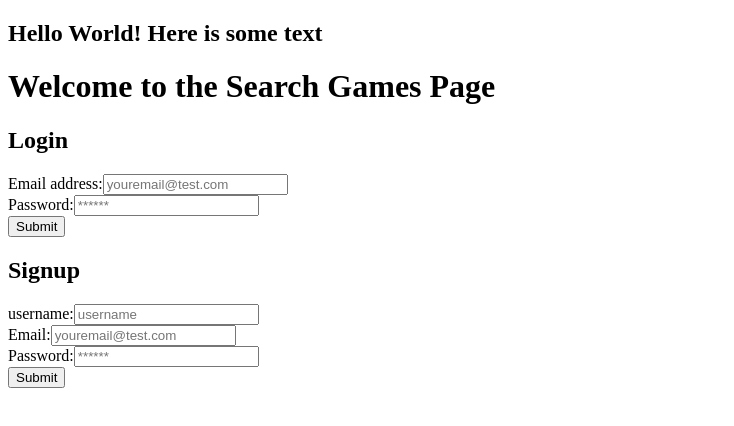
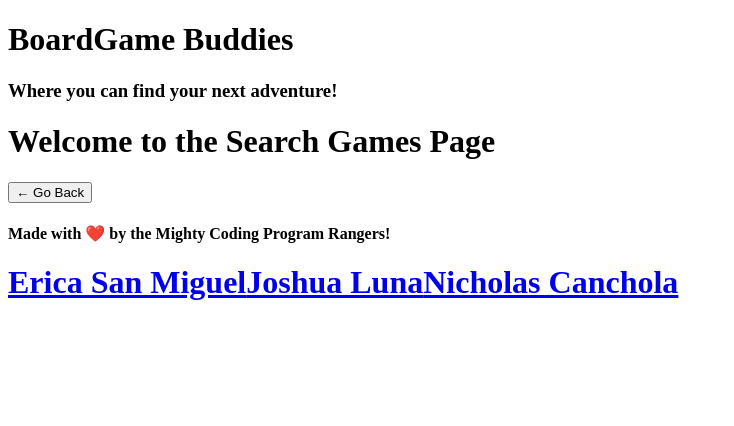
Before and after one commit to erica-210/Board-Buddies, a React (Vite) app in the folder client/: page /search in a window 1280 px wide. Shown: the top 426 px of the page, without its empty margins (0-734 px from the left). Built offline with nearby package versions, Linux system fonts and the light colour scheme.

Commit message:
set up search games page but still needs work once api is up

```diff
--- a/client/src/App.jsx
+++ b/client/src/App.jsx
@@ -7,9 +7,9 @@ import {
 import { Outlet } from 'react-router-dom';
 import { setContext } from '@apollo/client/link/context';
 
-import HelloReact from "./components/Header/HelloReact";
-// import Header from './components/Header/index';
-// import Footer from './components/Footer/index';
+
+import Header from './components/Header/index';
+import Footer from './components/Footer/index';
 
 const httpLink = createHttpLink({
   uri: '/graphql',
@@ -36,10 +36,9 @@ function App() {
     <ApolloProvider client={client}>
       <div>
         <>
-          {/* <Header /> */}
-          <HelloReact />
+          <Header />
           <Outlet />
-          {/* <Footer /> */}
+          <Footer />
         </>
       </div>
     </ApolloProvider>
--- a/client/src/components/Footer/index.jsx
+++ b/client/src/components/Footer/index.jsx
@@ -0,0 +1,41 @@
+import { useLocation, useNavigate } from 'react-router-dom';
+
+const Footer = () => {
+  const location = useLocation();
+  const navigate = useNavigate();
+  return (
+    <footer className="w-100 mt-auto bg-secondary p-4">
+      <div className="container text-center mb-5">
+        {location.pathname !== '/' && (
+          <button
+            className="btn btn-dark mb-3"
+            onClick={() => navigate(-1)}
+          >
+            &larr; Go Back
+          </button>
+        )}
+        <p>
+        <h4>
+          Made with{' '}
+          <span
+            className="emoji"
+            role="img"
+            aria-label="heart"
+            aria-hidden="false"
+          >
+            ❤️
+          </span>{' '}
+          by the Mighty Coding Program Rangers!
+        </h4>
+        <h1>
+            <a href='https://github.com/erica-210'><strong>Erica San Miguel</strong></a>
+            <a href="https://github.com/Lunafish01"><strong>Joshua Luna</strong></a>
+            <a href="https://github.com/DamascusKraken"><strong>Nicholas Canchola</strong></a>
+        </h1>
+        </p>
+      </div>
+    </footer>
+  );
+};
+
+export default Footer;
--- a/client/src/components/Header/index.jsx
+++ b/client/src/components/Header/index.jsx
@@ -0,0 +1,14 @@
+
+
+const Header = () => {
+  return (
+    <header className="bg-primary text-light mb-4 py-3 flex-row align-center">
+      <div className="container flex-row justify-space-between-lg justify-center align-center">
+        <h1 className="m-0">BoardGame Buddies</h1>
+        <h3>Where you can find your next adventure!</h3>
+      </div>
+    </header>
+  );
+};
+
+export default Header;
--- a/client/src/pages/SearchGames.jsx
+++ b/client/src/pages/SearchGames.jsx
@@ -1,16 +1,189 @@
+// remove this once we have game api going
 import React from 'react';
 
-import Login from '../components/LoginForm/Login';
-import Signup from '../components/SignupForm/index';
+
 
 const SearchGames = () => {
   return (
     <div>
       <h1>Welcome to the Search Games Page</h1>
-     <Login />
-     <Signup />
+
     </div>
   );
 };
 
+
+// To be used and adjusted once we have game api going
+// import React from "react";
+// import { useState, useEffect } from "react";
+// // Need to change to AntDesign
+// import { Container, Col, Form, Button, Card, Row } from "react-bootstrap";
+
+// import Auth from "../utils/auth";
+// // adjust for gameboard api
+// // import { searchGoogleBooks } from '../utils/API';
+// import { saveGameIds, getSavedGameIds } from "../utils/localStorage";
+
+// import { useMutation } from "@apollo/client"; // Import useMutation hook
+// import { SAVE_GAME } from "../utils/mutations"; // Import the SAVE_GAME mutation
+
+// const SearchGames = () => {
+//   const [searchedGames, setSearchedGames] = useState([]);
+//   const [searchInput, setSearchInput] = useState("");
+//   const [savedGameIds, setSavedGameIds] = useState(getSavedGameIds());
+
+//   useEffect(() => {
+//     return () => saveGameIds(savedGameIds);
+//   });
+
+//   // Define the useMutation hook for the SAVE_GAME mutation
+//   const [saveGameMutation] = useMutation(SAVE_GAME);
+
+//   // create method to search for games and set state on form submit
+//   const handleFormSubmit = async (event) => {
+//     event.preventDefault();
+
+//     if (!searchInput) {
+//       return false;
+//     }
+
+//     try {
+//       // adjust for gameboard api
+//       // const response = await searchGoogleBooks(searchInput);
+
+//       if (!response.ok) {
+//         throw new Error("something went wrong!");
+//       }
+
+//       const { items } = await response.json();
+
+//       // need to douible check this
+//       const gameData = items.map((game) => ({
+//         gameId: game.id,
+//         gameName: game.volumeInfo.title,
+//         creators: game.volumeInfo.authors || ["No author to display"],
+//         category: game.volumeInfo.categories || ["No category to display"],
+//         players: game.volumeInfo.pageCount || 0,
+//         description: game.volumeInfo.description || "No description to display",
+//         gameImage: game.volumeInfo.imageLinks.thumbnail || "",
+//       }));
+
+//       setSearchedGames(gameData);
+//       setSearchInput("");
+//     } catch (err) {
+//       console.error(err);
+//     }
+//   };
+
+//   // create function to handle saving a game to our database
+//   const handleSaveGame = async (gameId) => {
+//     // find the game in `searchedGames` state by the matching id
+//     const gameToSave = searchedGames.find((game) => game.gameId === gameId);
+
+//     // get token
+//     const token = Auth.loggedIn() ? Auth.getToken() : null;
+
+//     if (!token) {
+//       return false;
+//     }
+
+//     try {
+//       // Execute the SAVE_GAMEmutation
+//       const { data } = await saveGameMutation({
+//         variables: { game: gameToSave },
+//       });
+
+//       if (!data) {
+//         throw new Error("something went wrong!");
+//       }
+
+//       // if book successfully saves to user's account, save game id to state
+//       setSavedGameIds([...savedGameIds, gameToSave.gameId]);
+//     } catch (err) {
+//       console.error(err);
+//     }
+//   };
+
+//   return (
+//     <div>
+//       <h1>Welcome to the Search Games Page</h1>
+//       <>
+//         <div className="text-light bg-dark p-5">
+//           <Container>
+//             <h1>Search for Books!</h1>
+//             <Form onSubmit={handleFormSubmit}>
+//               <Row>
+//                 <Col xs={12} md={8}>
+//                   <Form.Control
+//                     name="searchInput"
+//                     value={searchInput}
+//                     onChange={(e) => setSearchInput(e.target.value)}
+//                     type="text"
+//                     size="lg"
+//                     placeholder="Search for a book"
+//                   />
+//                 </Col>
+//                 <Col xs={12} md={4}>
+//                   <Button type="submit" variant="success" size="lg">
+//                     Submit Search
+//                   </Button>
+//                 </Col>
+//               </Row>
+//             </Form>
+//           </Container>
+//         </div>
+
+//         <Container>
+//           <h2 className="pt-5">
+//             {searchedGames.length
+//               ? `Viewing ${searchedGames.length} results:`
+//               : "Search for a game to begin"}
+//           </h2>
+//           <Row>
+//             {searchedGames.map((game) => {
+//               return (
+//                 <Col md="4" key={game.gameId}>
+//                   <Card border="dark">
+//                     {game.gameImage ? (
+//                       <Card.Img
+//                         src={game.gameImage}
+//                         alt={`The cover for ${game.gameName}`}
+//                         variant="top"
+//                       />
+//                     ) : null}
+//                     <Card.Body>
+//                       <Card.Title>{game.gameName}</Card.Title>
+//                       <p className="small">
+//                         <a>Creators: {game.creators}</a>
+//                         <a>Category: {game.category}</a>
+//                         <a>Players: {game.players}</a>
+//                         </p>
+//                       <Card.Text>{game.description}</Card.Text>
+//                       {Auth.loggedIn() && (
+//                         <Button
+//                           disabled={savedGameIds?.some(
+//                             (savedGameId) => savedGameId === game.gameId
+//                           )}
+//                           className="btn-block btn-info"
+//                           onClick={() => handleSaveGame(game.gameId)}
+//                         >
+//                           {savedGameIds?.some(
+//                             (savedGameId) => savedGameId === game.gameId
+//                           )
+//                             ? "This game has already been saved!"
+//                             : "Save this Game!"}
+//                         </Button>
+//                       )}
+//                     </Card.Body>
+//                   </Card>
+//                 </Col>
+//               );
+//             })}
+//           </Row>
+//         </Container>
+//       </>
+//     </div>
+//   );
+// };
+
 export default SearchGames;
```
Also changed, not shown: client/src/components/GamesOwned/index.jsx (added), client/src/components/WishList/index.jsx (added).
